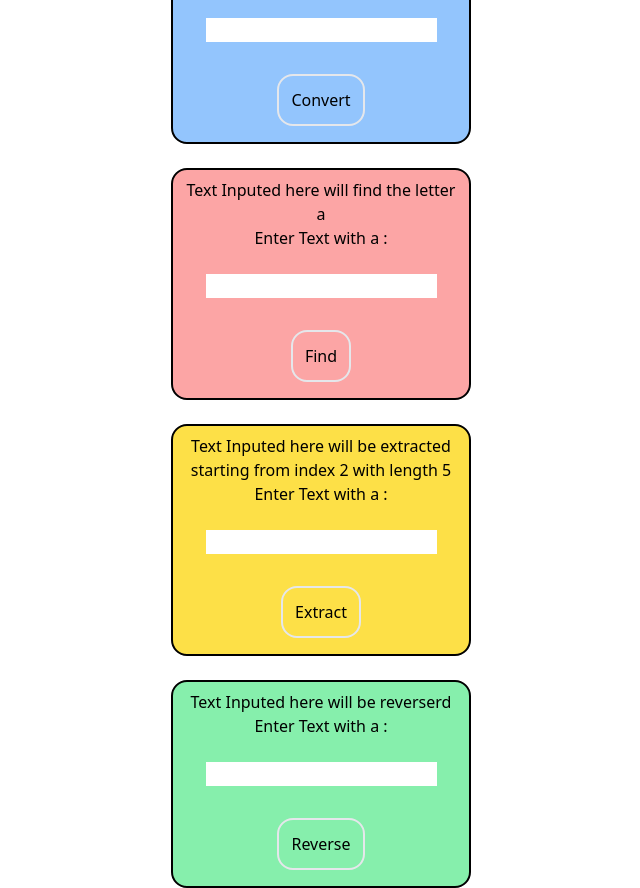
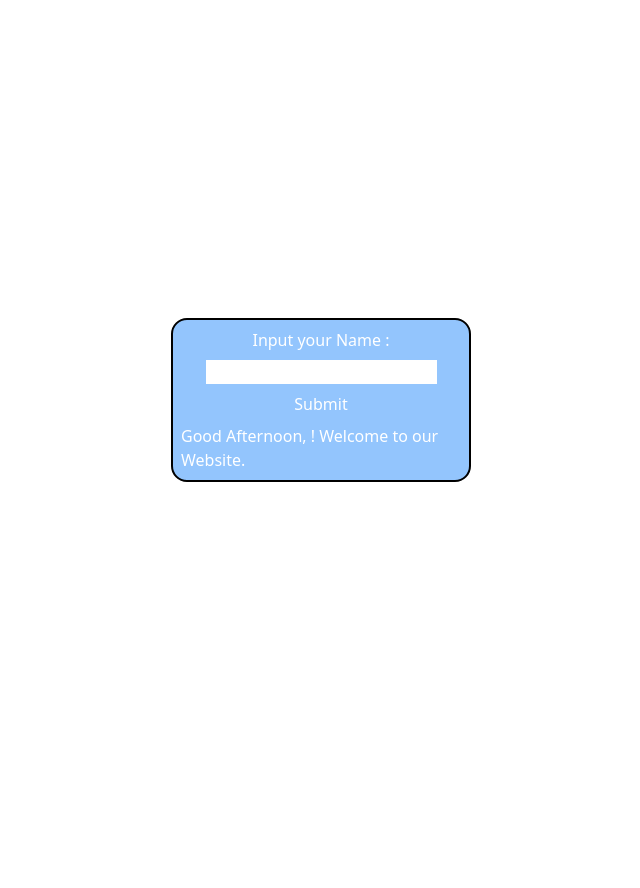
Before and after one commit to Jay-Scripts/PHP-Self-Study, a PHP site: page / in a window 1280 px wide. Shown: the whole page, without its empty margins (319-959 px from the left). After the commit the page ends 482 px from the top, so only its background shows below. Run offline with PHP 8.4, Linux system fonts and the light colour scheme; some libraries are stand-ins or nearby versions.

Commit message:
Day 4 User Defined Functiion Activity

```diff
--- a/index.php
+++ b/index.php
@@ -11,79 +11,39 @@
 <body>
     <div class="flex items-center justify-center flex-col h-screen">
 
+        <?php
+        $name = $message = "";
+        if ($_SERVER["REQUEST_METHOD"] == "POST") {
+            $name = $_POST['name'];
+        }
+        function greetUser($name)
+        {
+            $hour = date("H") + 8;
+            if ($hour < 12) {
+                $greeting = "Good Morning";
+            } elseif ($hour <  18) {
+                $greeting = "Good Afternoon";
+            } else {
+                $greeting = "Good Evening";
+            }
+            $message = "$greeting, $name! Welcome to our Website.";
 
+            echo $message;
+        }
+        ?>
         <div class="border-2 border-black p-2 rounded-2xl bg-blue-300  w-[300px] m-3">
-            <?php
-            $upperCase = "";
-            if ($_SERVER["REQUEST_METHOD"] == "POST") {
-                $upperCase = $_POST['upperCase'];
-            }
-            ?>
 
-            <form action="index.php" method="post" class=" flex justify-center items-center flex-col">
-                <p class="text-center">Text Inputed here will turn into Uppercase</p>
-                <label for="upperCase">Enter Text :</label><br>
-                <input type="text" name="upperCase"> <br>
-                <button name="submit" class="p-3 text-center border-2 rounded-2xl m-2">Convert</button>
+            <form action="index.php" method="post" class="flex flex-col items-center justify-center gap-2  text-white">
+                <label for="name">Input your Name : </label>
+                <input type="text" name="name" id="name">
+                <button name="submit">Submit</button>
                 <p><?php
-                    echo strtoupper($upperCase);
+                    echo greetUser($name);
                     ?></p>
             </form>
+
         </div>
-        <div class="border-2 border-black p-2 rounded-2xl bg-red-300  w-[300px] m-3">
-            <?php
-            $strpos = $result = "";
 
-            if ($_SERVER["REQUEST_METHOD"] == "POST") {
-                $strpos = $_POST['strpos'];
-                $result = strpos($strpos, "a");
-            }
-            ?>
-            <form action="index.php" method="post" class=" flex justify-center items-center flex-col">
-                <p class="text-center">Text Inputed here will find the letter a</p>
-                <label for="strpos">Enter Text with a :</label><br>
-                <input type="text" name="strpos"> <br>
-                <button name="submit" class="p-3 text-center border-2 rounded-2xl m-2">Find</button>
-                <p><?php
-                    echo $result;
-                    ?></p>
-            </form>
-        </div>
-        <div class="border-2 border-black p-2 rounded-2xl bg-yellow-300  w-[300px] m-3">
-            <?php
-            $substr = $extracted = "";
-            if ($_SERVER["REQUEST_METHOD"] == "POST") {
-                $substr = $_POST['substr'];
-                $extracted = substr($substr, 2, 5);
-            }
-            ?>
-            <form action="index.php" method="post" class=" flex justify-center items-center flex-col">
-                <p class="text-center">Text Inputed here will be extracted starting from index 2 with length 5</p>
-                <label for="substr">Enter Text with a :</label><br>
-                <input type="text" name="substr"> <br>
-                <button name="submit" class="p-3 text-center border-2 rounded-2xl m-2">Extract</button>
-                <p><?php
-                    echo $extracted;
-                    ?></p>
-            </form>
-        </div>
-        <div class="border-2 border-black p-2 rounded-2xl bg-green-300  w-[300px] m-3">
-            <?php
-            $reverse  = "";
-            if ($_SERVER["REQUEST_METHOD"] == "POST") {
-                $reverse = $_POST['reverse'];
-            }
-            ?>
-            <form action="index.php" method="post" class=" flex justify-center items-center flex-col">
-                <p class="text-center">Text Inputed here will be reverserd </p>
-                <label for="reverse">Enter Text with a :</label><br>
-                <input type="text" name="reverse"> <br>
-                <button name="submit" class="p-3 text-center border-2 rounded-2xl m-2">Reverse</button>
-                <p><?php
-                    echo strrev($reverse);
-                    ?></p>
-            </form>
-        </div>
     </div>
 
 
```
